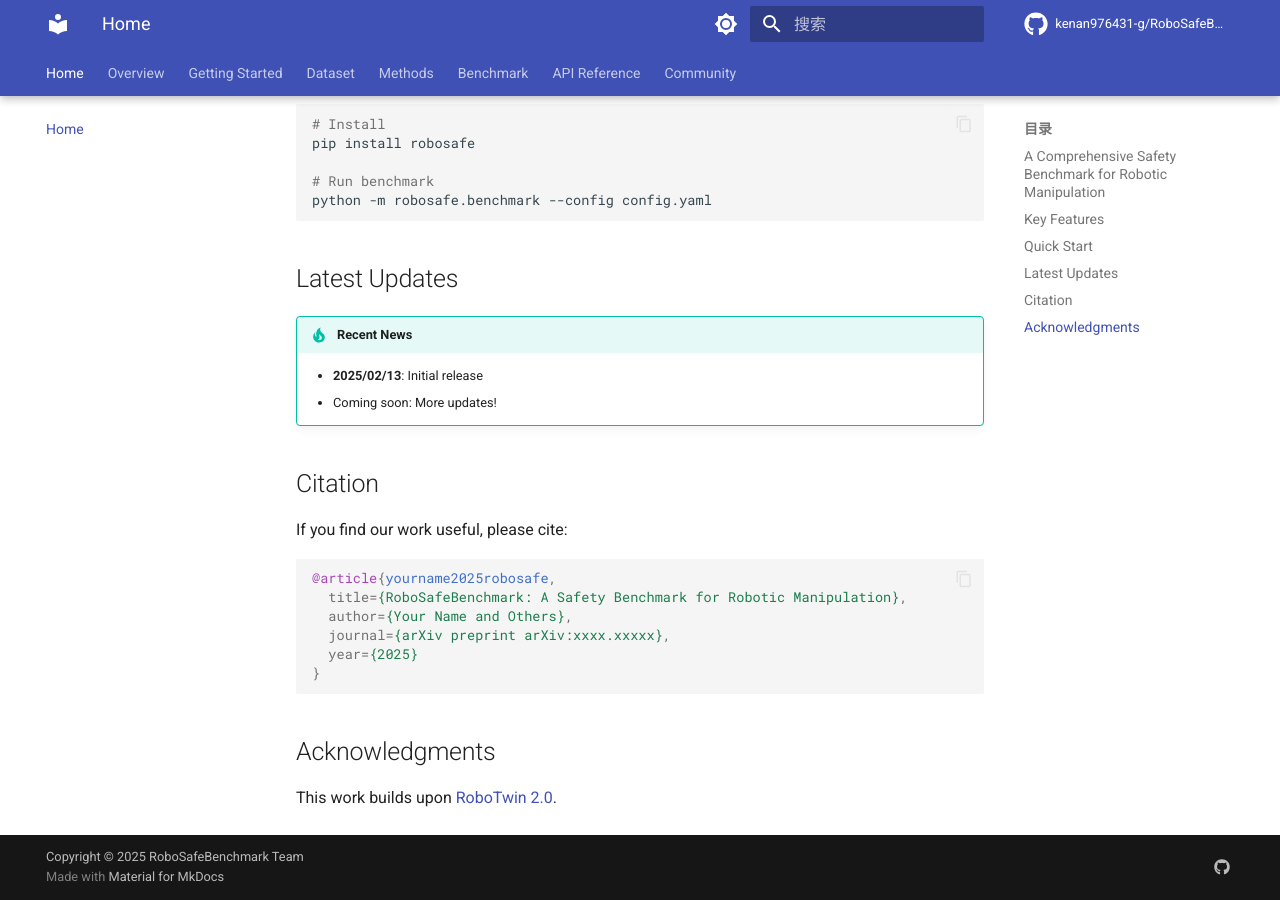
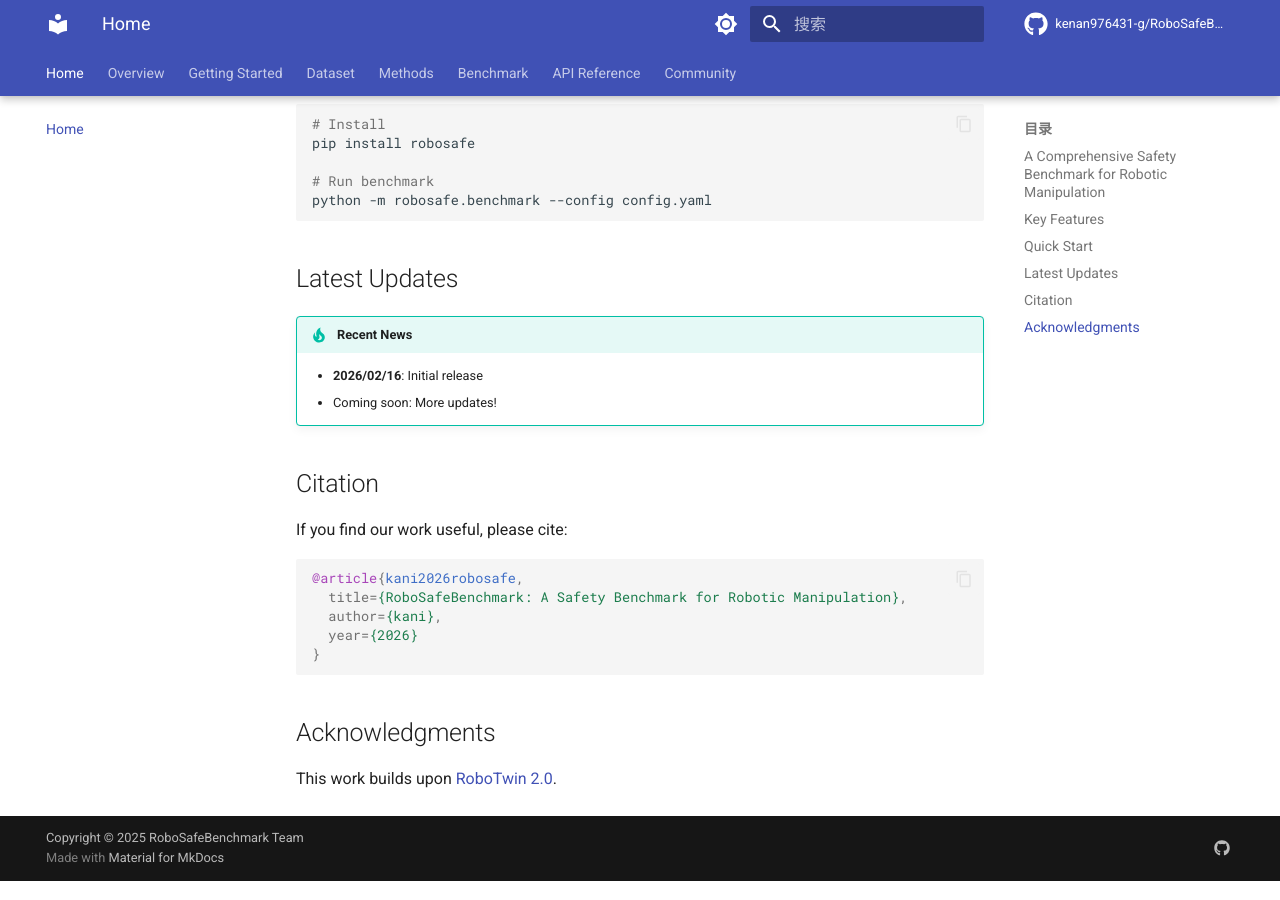
Before and after one commit to kenan976431-g/RoboSafeBenchmark, an MkDocs documentation site: the page built from docs/index.md, in a window 1280 px wide and 900 px high, scrolled down 1117 px. Built offline with MkDocs 1.6.1 and Material for MkDocs 9.7.7, drawn with Linux system fonts in a browser that asks for light colours; comment, search, counter and statistics services are not loaded.

Commit message:
Update index.md

````diff
--- a/docs/index.md
+++ b/docs/index.md
@@ -57,7 +57,7 @@ python -m robosafe.benchmark --config config.yaml
 ## Latest Updates
 
 !!! tip "Recent News"
-    - **2025/02/13**: Initial release
+    - **2026/02/16**: Initial release
     - Coming soon: More updates!
 
 ## Citation
@@ -65,11 +65,10 @@ python -m robosafe.benchmark --config config.yaml
 If you find our work useful, please cite:
 
 ```bibtex
-@article{yourname2025robosafe,
+@article{kani2026robosafe,
   title={RoboSafeBenchmark: A Safety Benchmark for Robotic Manipulation},
-  author={Your Name and Others},
-  journal={arXiv preprint arXiv:xxxx.xxxxx},
-  year={2025}
+  author={kani},
+  year={2026}
 }
 ```
 
````
